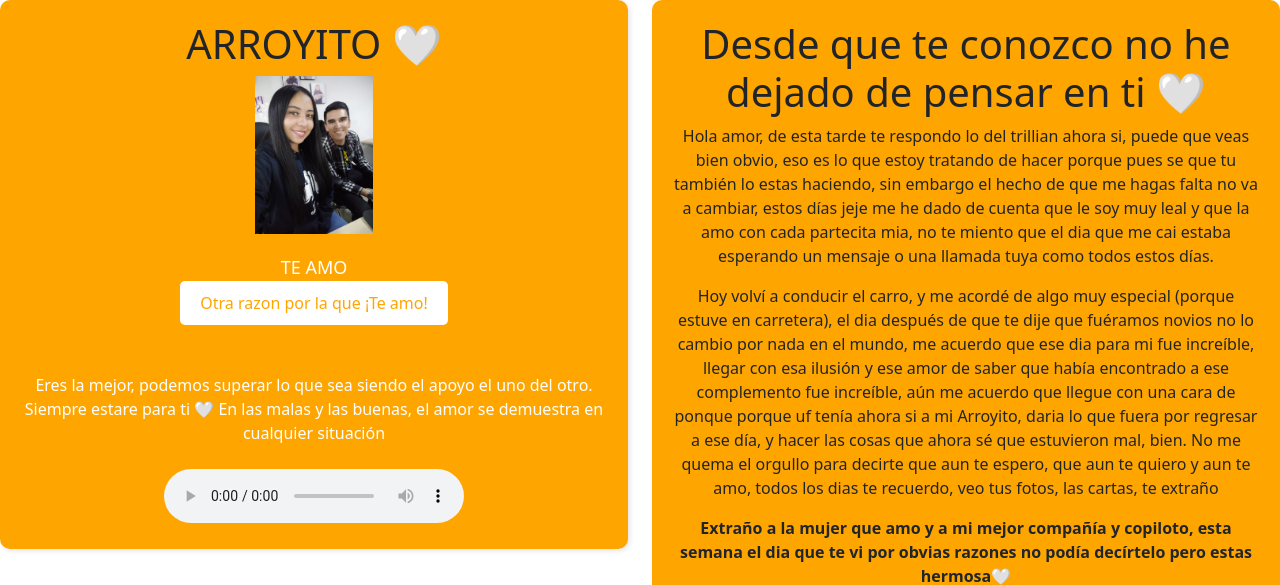
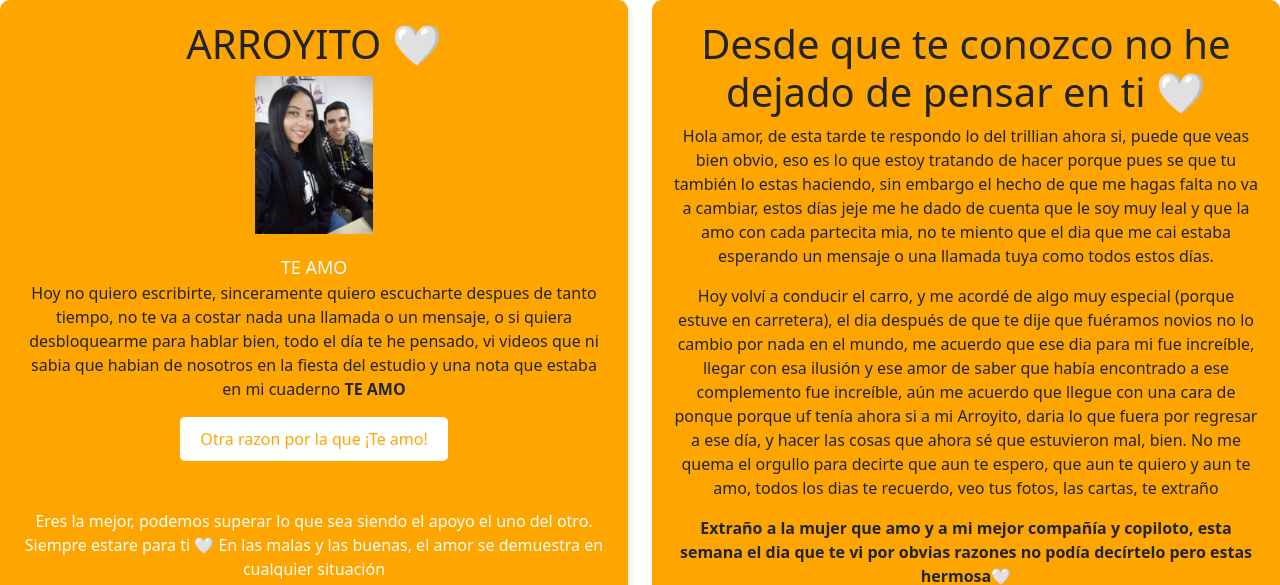
Before and after one commit to sebastian-garzon1/Arroyito, a plain HTML site: page index.html in a window 1280 px wide. Shown: the top 585 px of the page. Drawn offline with nearby package versions, Linux system fonts and the light colour scheme; grey boxes are pictures that could not be loaded.

Commit message:
Actualizar index.html

```diff
--- a/index.html
+++ b/index.html
@@ -17,6 +17,7 @@
                 <h1>ARROYITO 🤍</h1>
                 <img src="vida.jpg" width="20%">
                 <p id="mensaje">TE AMO</p>
+<p>Hoy no quiero escribirte, sinceramente quiero escucharte despues de tanto tiempo, no te va a costar nada una llamada o un mensaje, o si quiera desbloquearme para hablar bien, todo el día te he pensado, vi videos que ni sabia que habian de nosotros en la fiesta del estudio y una nota que estaba en mi cuaderno <b>TE AMO</b></p>
                 <button id="changeBtn">Otra razon por la que ¡Te amo!</button>
                 <br><br><br>
                 <span id="signature">Eres la mejor, podemos superar lo que sea siendo el apoyo el uno
```
